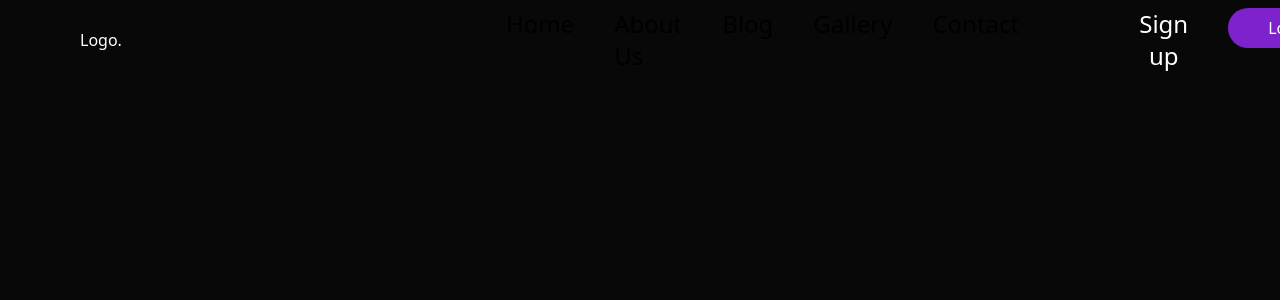
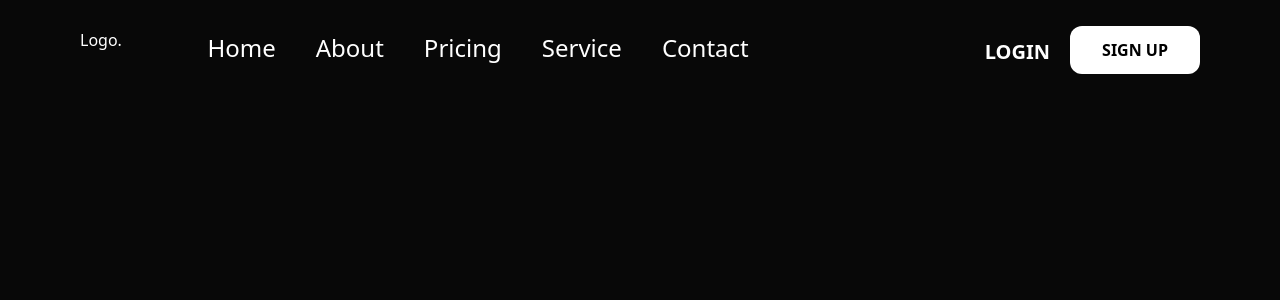
Before and after one commit to DeveloperAromal/PriceHwak, a Next.js app: page /test in a window 1280 px wide. Shown: the top 300 px of the page. Built offline with nearby package versions, Linux system fonts and the light colour scheme.

Commit message:
updated navbar

```diff
--- a/app/components/includes/Button.tsx
+++ b/app/components/includes/Button.tsx
@@ -1,20 +1,19 @@
-import Link from 'next/link'
+import Link from 'next/link';
 
 type ButtonProps = {
     title: string;
-    href:string;
+    href: string;
+    className?: string; // Making className optional
 };
 
+const Button = ({ title, href, className }: ButtonProps) => {
+    return (
+        <Link href={href}>
+            <button className={className ? className : 'py-3 px-8 rounded-xl text-black bg-white font-bold'}>
+                {title}
+            </button>
+        </Link>
+    );
+};
 
-const Button = ({title,href}:ButtonProps) => {
-  return (
-
-    <Link href={href} className='py-3 px-5 rounded-xl text-black bg-white font-bold'>
-        <button>
-                {title}
-        </button>
-    </Link>
-  )
-}
-
-export default Button
+export default Button;
--- a/app/components/includes/Navbar.tsx
+++ b/app/components/includes/Navbar.tsx
@@ -3,7 +3,7 @@
 import Link from "next/link";
 import Image from "next/image";
 import { useState, useEffect } from "react";
-
+import Button from "../includes/Button";
 interface Nav {
   href: string;
   children: string;
@@ -66,17 +66,17 @@ export default function Navbar() {
                 >
                   <div className="relative">
                     <div
-                      className={`w-8 h-0.5 bg-black mb-2 transition-all duration-300 ${
+                      className={`w-8 h-0.5 bg-white mb-2 transition-all duration-300 ${
                         isMenuOpen ? "rotate-45 translate-y-4" : ""
                       }`}
                     ></div>
                     <div
-                      className={`w-8 h-0.5 bg-black mb-2 transition-all duration-300 ${
+                      className={`w-8 h-0.5 bg-white mb-2 transition-all duration-300 ${
                         isMenuOpen ? "opacity-0 translate-x-full" : ""
                       }`}
                     ></div>
                     <div
-                      className={`w-8 h-0.5 bg-black transition-all duration-300 ${
+                      className={`w-8 h-0.5 bg-white transition-all duration-300 ${
                         isMenuOpen ? "-rotate-45 -translate-y-1" : ""
                       }`}
                     ></div>
@@ -86,35 +86,35 @@ export default function Navbar() {
             </div>
           </div>
           <div className="hidden lg:block">
+            <div className="flex items-center justify-center">
             <ul
               className={`${
                 isMenuOpen ? "block" : "hidden"
               } lg:flex lg:items-center lg:justify-center lg:gap-10`}
             >
-              <div className="flex gap-10 pt-20 pl-96">
-                <NavItem href="/home">Home</NavItem>
-                <NavItem href="/about">About Us</NavItem>
-                <NavItem href="/blog">Blog</NavItem>
-                <NavItem href="/gallery">Gallery</NavItem>
-                <NavItem href="/contact">Contact</NavItem>
-                <div className="pl-20 flex gap-10">
-                  <div className=" ">
-                    <Link href="/auth/signup">
-                      <button className="text-2xl ">Sign up</button>
-                    </Link>
+                <div className="flex gap-10 items-center justify-center">
+                  <NavItem href="/home">Home</NavItem>
+                  <NavItem href="/about">About</NavItem>
+                  <NavItem href="/blog">Pricing</NavItem>
+                  <NavItem href="/gallery">Service</NavItem>
+                  <NavItem href="/contact">Contact</NavItem>
+                </div>
+                <div className="pl-44  flex relative top-3">
+                  <div>
+                    <Button
+                      href="/auth//v1/login"
+                      title="LOGIN"
+                      className="bg-transparent py-3 px-5 font-bold text-xl"
+                    />
                   </div>
-                  <div className="">
-                    <Link href="/auth/login">
-                      <button className="bg-purple-700 py-2 rounded-3xl px-10 hover:bg-purple-900">
-                        Login
-                      </button>
-                    </Link>
+                  <div>
+                    <Button href="/auth/v1/signup" title="SIGN UP" />
                   </div>
                 </div>
-              </div>
             </ul>
           </div>
           <div>
+            </div>
             <ul
               className={`${
                 isMenuOpen ? "block" : "hidden"
@@ -124,9 +124,9 @@ export default function Navbar() {
                 <div className="flex items-center justify-center pb-2">
                   <div>
                     <NavItem href="/home">Home</NavItem>
-                    <NavItem href="/about">About Us</NavItem>
-                    <NavItem href="/blog">Blog</NavItem>
-                    <NavItem href="/gallery">Gallery</NavItem>
+                    <NavItem href="/about">About</NavItem>
+                    <NavItem href="/blog">Pricing</NavItem>
+                    <NavItem href="/gallery">Service</NavItem>
                     <NavItem href="/contact">Contact</NavItem>
                   </div>
                 </div>
@@ -157,7 +157,7 @@ export default function Navbar() {
 
 function NavItem({ href, children }: Nav) {
   return (
-    <li className="text-xl md:text-2xl text-black hover:text-emerald-600 cursor-pointer md:mb-20">
+    <li className="text-xl md:text-2xl text-white hover:text-emerald-600 cursor-pointer relative top-2">
       <Link href={href}>{children}</Link>
     </li>
   );
```
